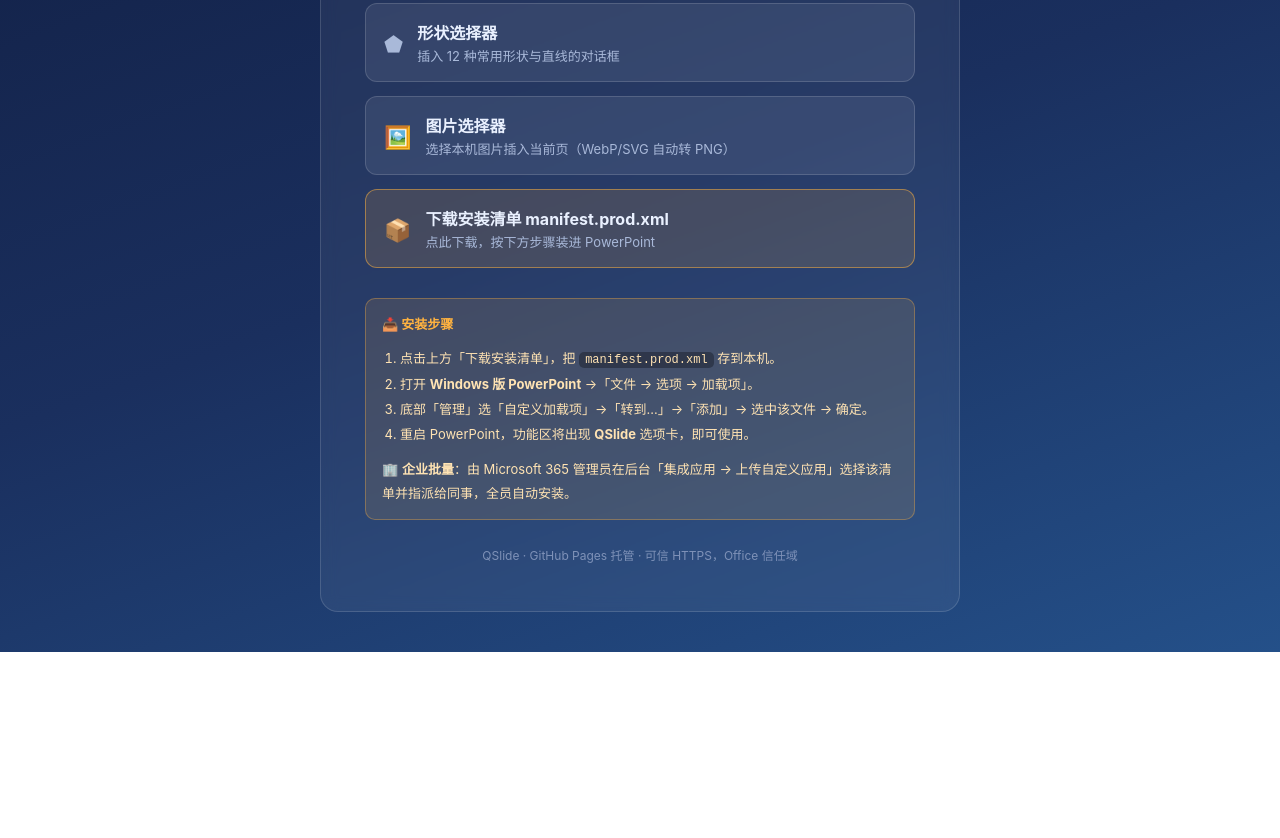
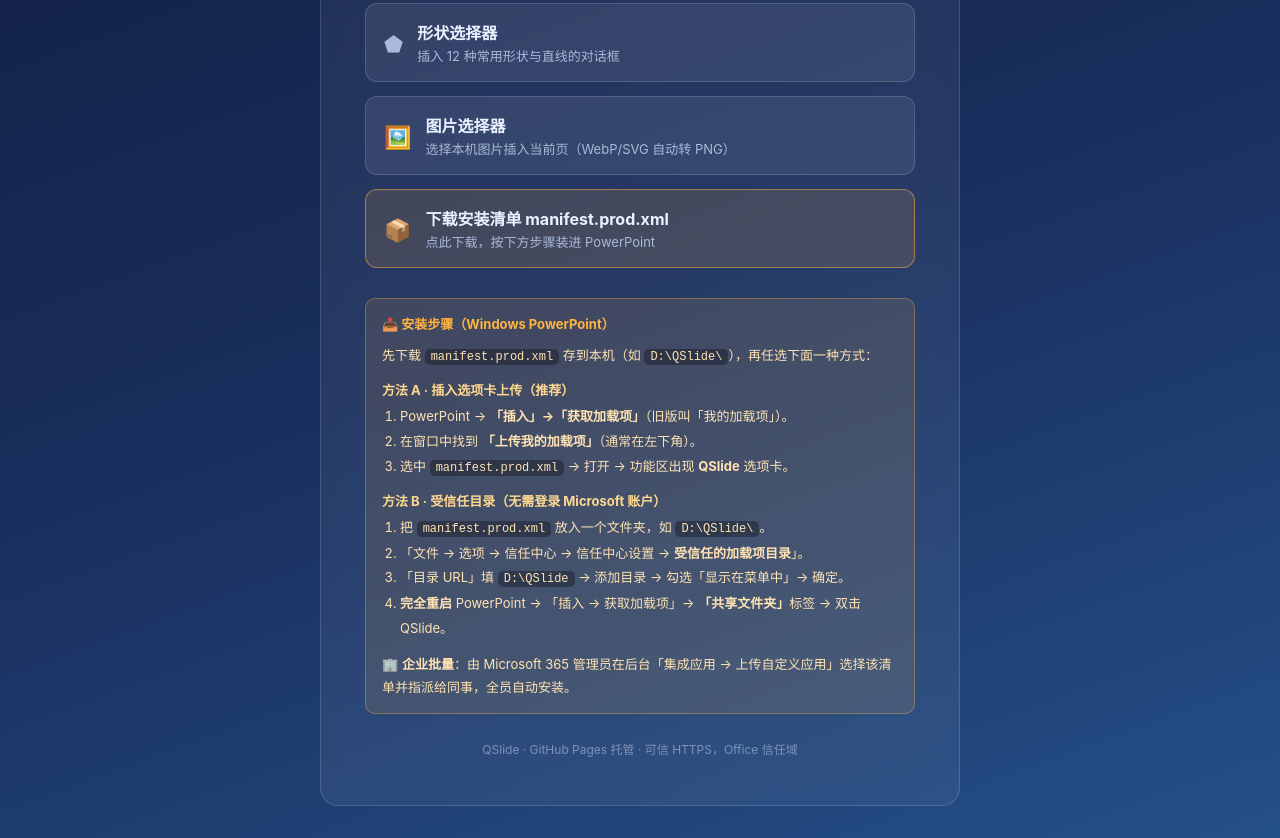
Before and after one commit to Daheng008/qslide, a website: page src/public/index.html in a window 1280 px wide. Shown: the part 406-1244 px from the top of the page. Before the commit the page ends 1058 px from the top, so only its background shows below. Drawn offline with Linux system fonts and the light colour scheme.

Commit message:
fix: 修正首页 Windows PPT 安装指南（插入→上传我的加载项 / 受信任目录，替换错误的「自定义加载项」路径）

```diff
--- a/src/public/index.html
+++ b/src/public/index.html
@@ -71,12 +71,20 @@
     </div>
 
     <div class="note">
-      <b style="color:#ffb340">📥 安装步骤</b>
-      <ol style="margin:10px 0 0 18px; line-height:1.9; color:#ffe3b3;">
-        <li>点击上方「下载安装清单」，把 <code>manifest.prod.xml</code> 存到本机。</li>
-        <li>打开 <b>Windows 版 PowerPoint</b> →「文件 → 选项 → 加载项」。</li>
-        <li>底部「管理」选「自定义加载项」→「转到…」→「添加」→ 选中该文件 → 确定。</li>
-        <li>重启 PowerPoint，功能区将出现 <b>QSlide</b> 选项卡，即可使用。</li>
+      <b style="color:#ffb340">📥 安装步骤（Windows PowerPoint）</b>
+      <p style="margin:8px 0 0; line-height:1.8; color:#ffe3b3;">先下载 <code>manifest.prod.xml</code> 存到本机（如 <code>D:\QSlide\</code>），再任选下面一种方式：</p>
+      <p style="margin:10px 0 2px; line-height:1.8;"><b style="color:#ffd88f">方法 A · 插入选项卡上传（推荐）</b></p>
+      <ol style="margin:0 0 0 18px; line-height:1.9; color:#ffe3b3;">
+        <li>PowerPoint → <b>「插入」→「获取加载项」</b>（旧版叫「我的加载项」）。</li>
+        <li>在窗口中找到 <b>「上传我的加载项」</b>（通常在左下角）。</li>
+        <li>选中 <code>manifest.prod.xml</code> → 打开 → 功能区出现 <b>QSlide</b> 选项卡。</li>
+      </ol>
+      <p style="margin:10px 0 2px; line-height:1.8;"><b style="color:#ffd88f">方法 B · 受信任目录（无需登录 Microsoft 账户）</b></p>
+      <ol style="margin:0 0 0 18px; line-height:1.9; color:#ffe3b3;">
+        <li>把 <code>manifest.prod.xml</code> 放入一个文件夹，如 <code>D:\QSlide\</code>。</li>
+        <li>「文件 → 选项 → 信任中心 → 信任中心设置 → <b>受信任的加载项目录</b>」。</li>
+        <li>「目录 URL」填 <code>D:\QSlide</code> → 添加目录 → 勾选「显示在菜单中」→ 确定。</li>
+        <li><b>完全重启</b> PowerPoint → 「插入 → 获取加载项」→ <b>「共享文件夹」</b>标签 → 双击 QSlide。</li>
       </ol>
       <p style="margin-top:12px; line-height:1.8; color:#ffe3b3;">
       🏢 <b>企业批量</b>：由 Microsoft 365 管理员在后台「集成应用 → 上传自定义应用」选择该清单并指派给同事，全员自动安装。
```
